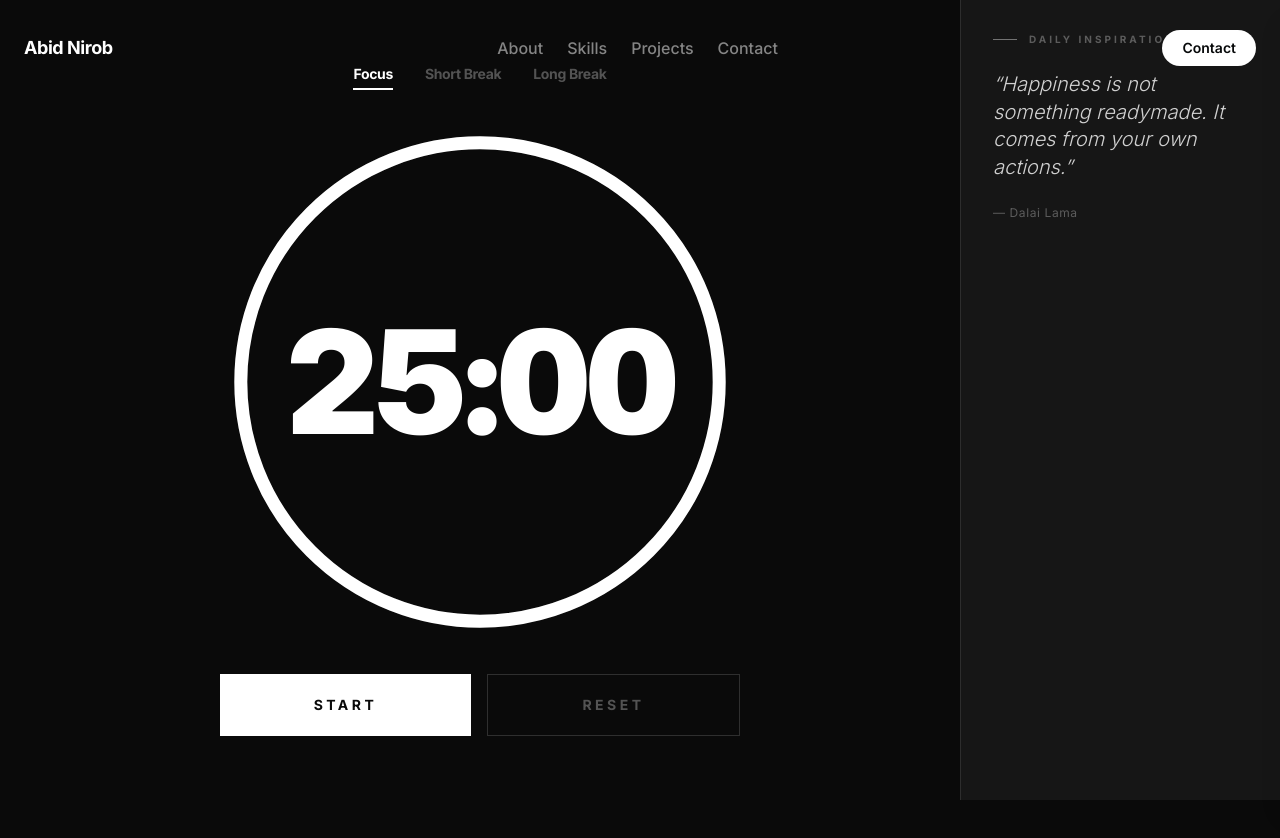
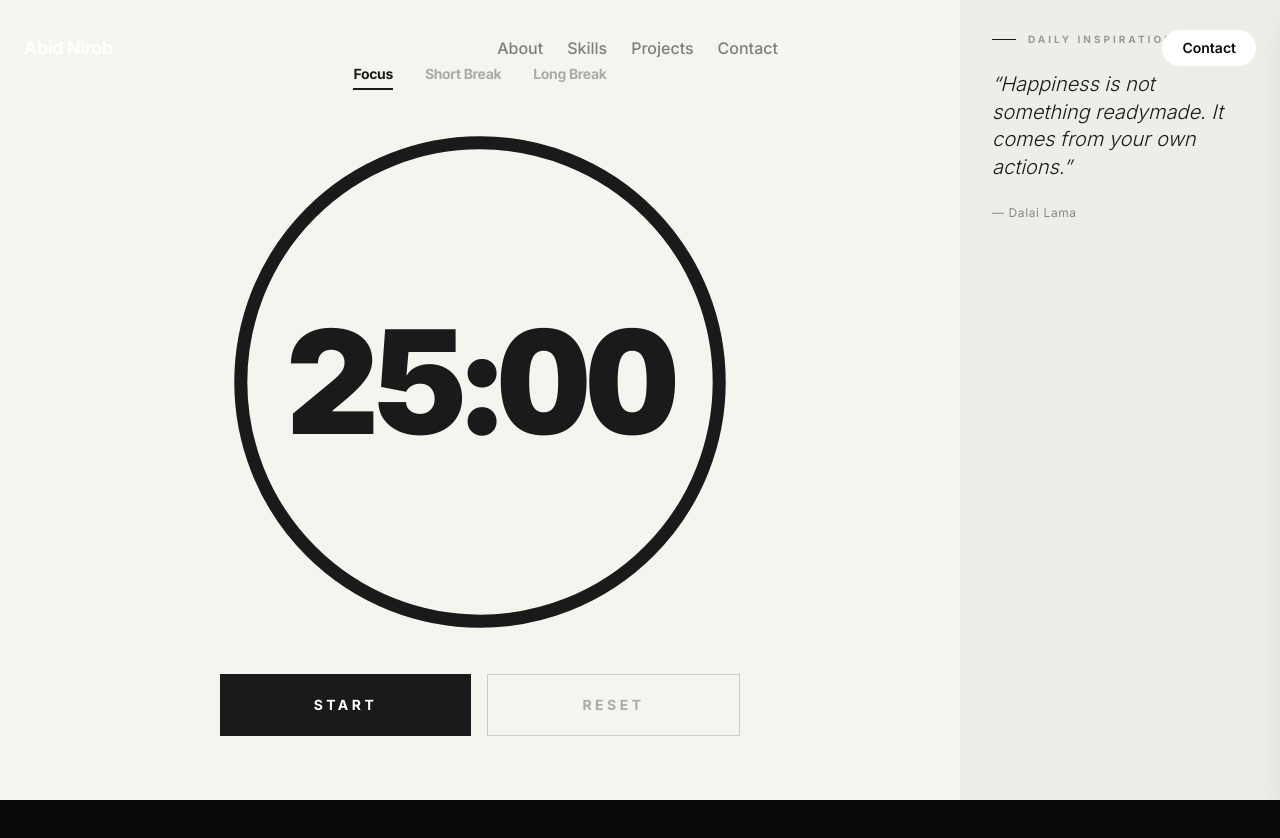
Before and after one commit to ahnafabid10/ahnafabid, a Next.js app: page /tools/pomodoro in a window 1280 px wide. Shown: the top 838 px of the page. Built offline with nearby package versions, Linux system fonts and the light colour scheme.

Commit message:
Refactor Navbar and Pomodoro components for improved styling and readability

```diff
--- a/src/components/Shared/NavBar/NavBar.tsx
+++ b/src/components/Shared/NavBar/NavBar.tsx
@@ -20,8 +20,9 @@ export function Navbar() {
   const [isScrolled,  setIsScrolled]  = useState(false);
   const [isMenuOpen,  setIsMenuOpen]  = useState(false);
 
-  const pathname  = usePathname();
-  const menuRef   = useRef<HTMLDivElement>(null);
+  const pathname   = usePathname();
+  const isHomePage = pathname === '/';
+  const menuRef    = useRef<HTMLDivElement>(null);
   const triggerRef = useRef<HTMLButtonElement>(null);
 
   // ── Scroll + outside-click ───────────────────────────────────────────────
@@ -53,7 +54,9 @@ export function Navbar() {
   const linkClass = (href: string) =>
     cn(
       'font-medium transition-colors duration-200',
-      pathname === href ? 'text-white' : 'text-white/50 hover:text-white',
+      isHomePage
+        ? pathname === href ? 'text-white' : 'text-white/50 hover:text-white'
+        : pathname === href ? 'text-[#07090a]' : 'text-[#07090a]/50 hover:text-[#07090a]',
     );
 
   return (
--- a/src/components/Tools/Pomodoro/Pomodoro.tsx
+++ b/src/components/Tools/Pomodoro/Pomodoro.tsx
@@ -165,7 +165,7 @@ export default function Pomodoro() {
   // ─── Render ─────────────────────────────────────────────────────────────────
 
   return (
-    <div className="min-h-screen bg-[#0a0a0a] text-white flex flex-col">
+    <div className="min-h-screen bg-[#f5f5f0] text-[#1a1a1a] flex flex-col">
       <div className="flex flex-1 flex-col lg:flex-row">
 
         {/* ── Timer section ── */}
@@ -179,8 +179,8 @@ export default function Pomodoro() {
                 onClick={() => switchMode(key)}
                 className={`text-sm font-bold tracking-tight pb-1 transition-colors ${
                   mode === key
-                    ? 'text-white border-b-2 border-white'
-                    : 'text-white/30 hover:text-white/60 border-b-2 border-transparent'
+                    ? 'text-[#1a1a1a] border-b-2 border-[#1a1a1a]'
+                    : 'text-[#aaa] hover:text-[#555] border-b-2 border-transparent'
                 }`}
               >
                 {val.label}
@@ -199,11 +199,11 @@ export default function Pomodoro() {
               style={{ transform: 'rotate(-90deg)' }}
               aria-hidden="true"
             >
-              <circle cx="50" cy="50" r={SVG_RADIUS} fill="none" stroke="#ffffff18" strokeWidth="2.5" />
+              <circle cx="50" cy="50" r={SVG_RADIUS} fill="none" stroke="#ddd" strokeWidth="2.5" />
               <circle
                 cx="50" cy="50" r={SVG_RADIUS}
                 fill="none"
-                stroke="white"
+                stroke="#1a1a1a"
                 strokeWidth="2.5"
                 strokeLinecap="round"
                 strokeDasharray={RING_CIRCUMFERENCE}
@@ -213,7 +213,7 @@ export default function Pomodoro() {
             </svg>
 
             <p
-              className="z-10 font-black tabular-nums leading-none text-white"
+              className="z-10 font-black tabular-nums leading-none text-[#1a1a1a]"
               style={{ fontSize: 'clamp(5rem, 20vw, 9rem)', letterSpacing: '-0.03em' }}
               aria-live="polite"
               aria-label={`${mins} minutes ${secs} seconds remaining`}
@@ -226,13 +226,13 @@ export default function Pomodoro() {
           <div className="flex gap-4 w-full" style={{ maxWidth: 'min(80vw, 520px)' }}>
             <button
               onClick={toggleRunning}
-              className="flex-1 py-5 text-sm font-bold uppercase tracking-[0.25em] bg-white text-[#0a0a0a] hover:bg-white/85 transition-colors"
+              className="flex-1 py-5 text-sm font-bold uppercase tracking-[0.25em] bg-[#1a1a1a] text-white hover:opacity-80 transition-opacity"
             >
               {running ? 'PAUSE' : 'START'}
             </button>
             <button
               onClick={reset}
-              className="flex-1 py-5 text-sm font-bold uppercase tracking-[0.25em] bg-transparent text-white/30 border border-white/15 hover:border-white/50 hover:text-white/70 transition-all"
+              className="flex-1 py-5 text-sm font-bold uppercase tracking-[0.25em] bg-transparent text-[#aaa] border border-[#ccc] hover:border-[#1a1a1a] hover:text-[#1a1a1a] transition-all"
             >
               RESET
             </button>
@@ -245,25 +245,25 @@ export default function Pomodoro() {
           aria-label="Inspirational quote"
         >
           <div
-            className="bg-white/5 border-l border-white/10 p-8 h-full"
+            className="bg-[#eeede8] p-8 h-full"
             style={{ opacity: quoteVisible ? 1 : 0, transition: 'opacity 0.35s ease' }}
           >
             <div className="flex items-center gap-3 mb-6">
-              <span className="w-6 h-px bg-white/40 inline-block shrink-0" aria-hidden="true" />
-              <span className="text-[10px] font-bold tracking-[0.3em] uppercase text-white/30">
+              <span className="w-6 h-px bg-[#1a1a1a] inline-block shrink-0" aria-hidden="true" />
+              <span className="text-[10px] font-bold tracking-[0.3em] uppercase text-[#999]">
                 Daily Inspiration
               </span>
             </div>
 
             {quote ? (
               <>
-                <p className="text-xl font-light italic leading-snug text-white/80 mb-6">
+                <p className="text-xl font-light italic leading-snug text-[#1a1a1a] mb-6">
                   &ldquo;{quote.text}&rdquo;
                 </p>
-                <p className="text-xs text-white/30 tracking-wider">— {quote.author}</p>
+                <p className="text-xs text-[#888] tracking-wider">— {quote.author}</p>
               </>
             ) : (
-              <div className="w-8 h-px bg-white/20 animate-pulse" />
+              <div className="w-8 h-px bg-[#ccc] animate-pulse" />
             )}
           </div>
         </aside>
```
